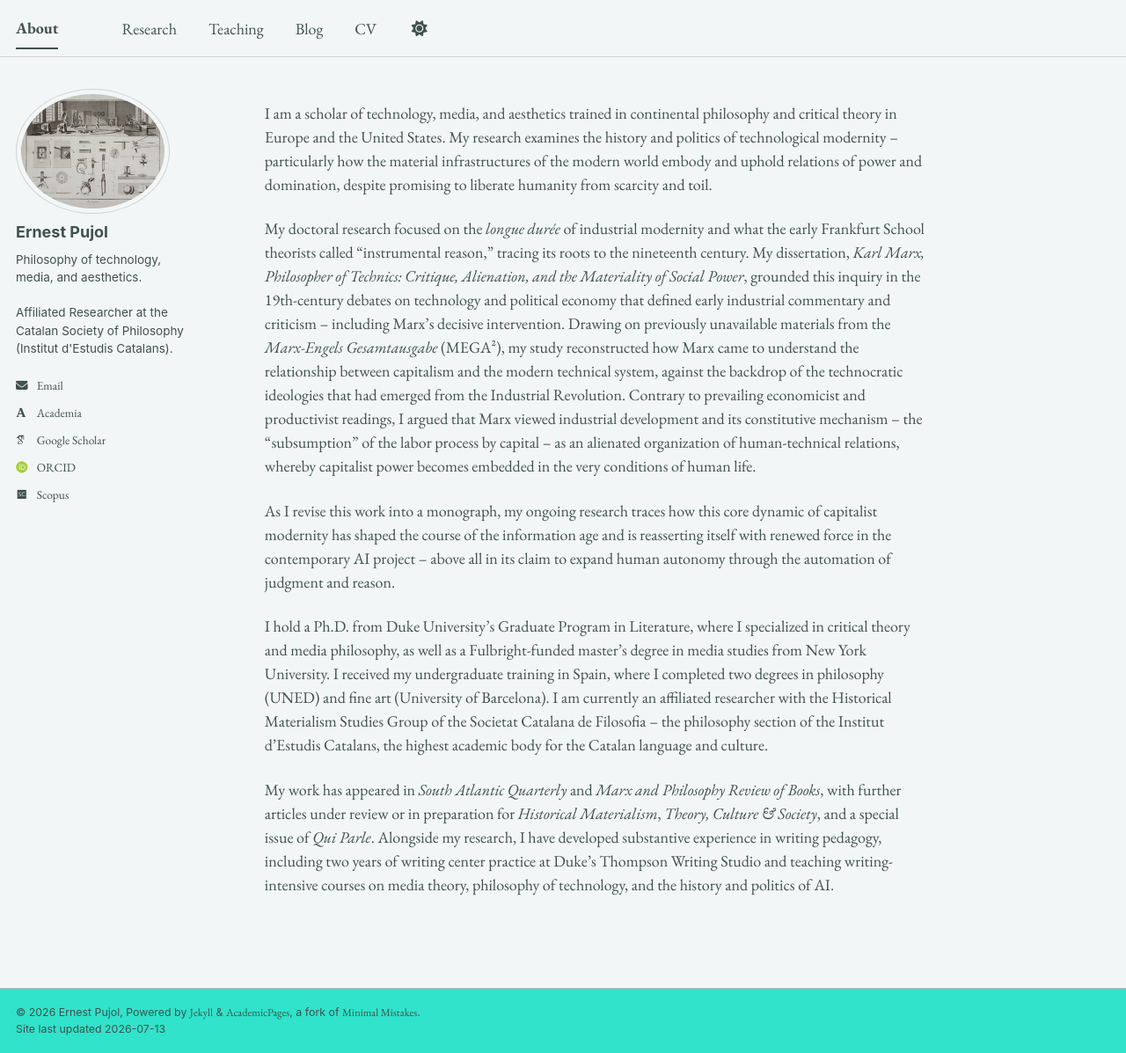
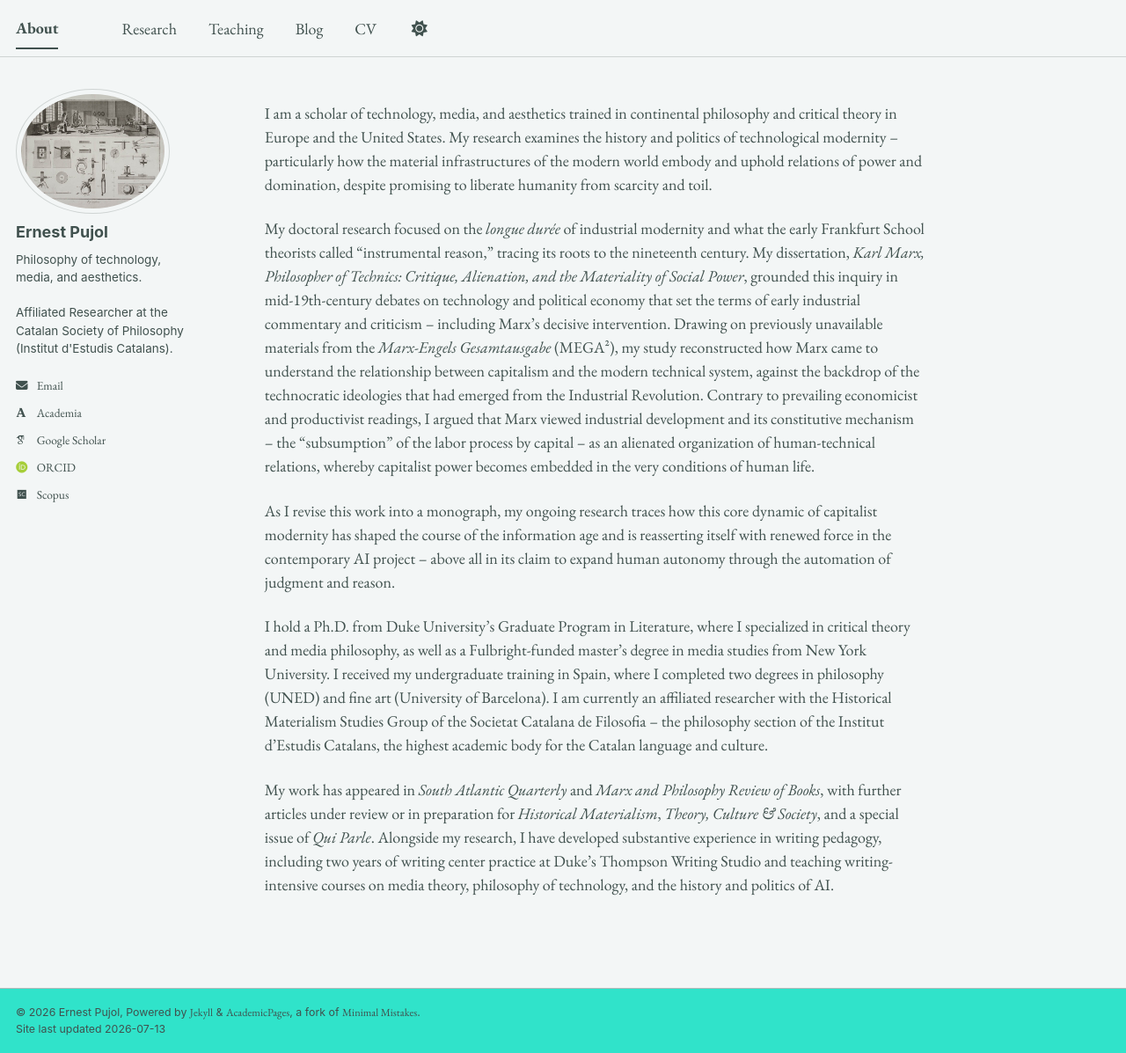
Before and after one commit to epujol90/epujol90.github.io, a Jekyll site: the page built from _pages/about.md, in a window 1280 px wide and 1197 px high. Shown: the whole window at 88% size. Built offline with Jekyll 4.4.1, drawn with Linux system fonts in a browser that asks for light colours; some web fonts are replaced; a script bundle is joined from its source files by our own code; library files that are not in the unit come from our copies.

Commit message:
Update about.md

```diff
--- a/_pages/about.md
+++ b/_pages/about.md
@@ -8,7 +8,7 @@ redirect_from:
 ---
 I am a scholar of technology, media, and aesthetics trained in continental philosophy and critical theory in Europe and the United States. My research examines the history and politics of technological modernity -- particularly how the material infrastructures of the modern world embody and uphold relations of power and domination, despite promising to liberate humanity from scarcity and toil.
 
-My doctoral research focused on the _longue durée_ of industrial modernity and what the early Frankfurt School theorists called “instrumental reason,” tracing its roots to the nineteenth century. My dissertation, _Karl Marx, Philosopher of Technics: Critique, Alienation, and the Materiality of Social Power_, grounded this inquiry in the 19th-century debates on technology and political economy that defined early industrial commentary and criticism -- including Marx's decisive intervention. Drawing on previously unavailable materials from the _Marx-Engels Gesamtausgabe_ (MEGA²), my study reconstructed how Marx came to understand the relationship between capitalism and the modern technical system, against the backdrop of the technocratic ideologies that had emerged from the Industrial Revolution. Contrary to prevailing economicist and productivist readings, I argued that Marx viewed industrial development and its constitutive mechanism -- the “subsumption” of the labor process by capital -- as an alienated organization of human-technical relations, whereby capitalist power becomes embedded in the very conditions of human life.
+My doctoral research focused on the _longue durée_ of industrial modernity and what the early Frankfurt School theorists called “instrumental reason,” tracing its roots to the nineteenth century. My dissertation, _Karl Marx, Philosopher of Technics: Critique, Alienation, and the Materiality of Social Power_, grounded this inquiry in mid-19th-century debates on technology and political economy that set the terms of early industrial commentary and criticism -- including Marx's decisive intervention. Drawing on previously unavailable materials from the _Marx-Engels Gesamtausgabe_ (MEGA²), my study reconstructed how Marx came to understand the relationship between capitalism and the modern technical system, against the backdrop of the technocratic ideologies that had emerged from the Industrial Revolution. Contrary to prevailing economicist and productivist readings, I argued that Marx viewed industrial development and its constitutive mechanism -- the “subsumption” of the labor process by capital -- as an alienated organization of human-technical relations, whereby capitalist power becomes embedded in the very conditions of human life.
 
 As I revise this work into a monograph, my ongoing research traces how this core dynamic of capitalist modernity has shaped the course of the information age and is reasserting itself with renewed force in the contemporary AI project -- above all in its claim to expand human autonomy through the automation of judgment and reason.
 
```
